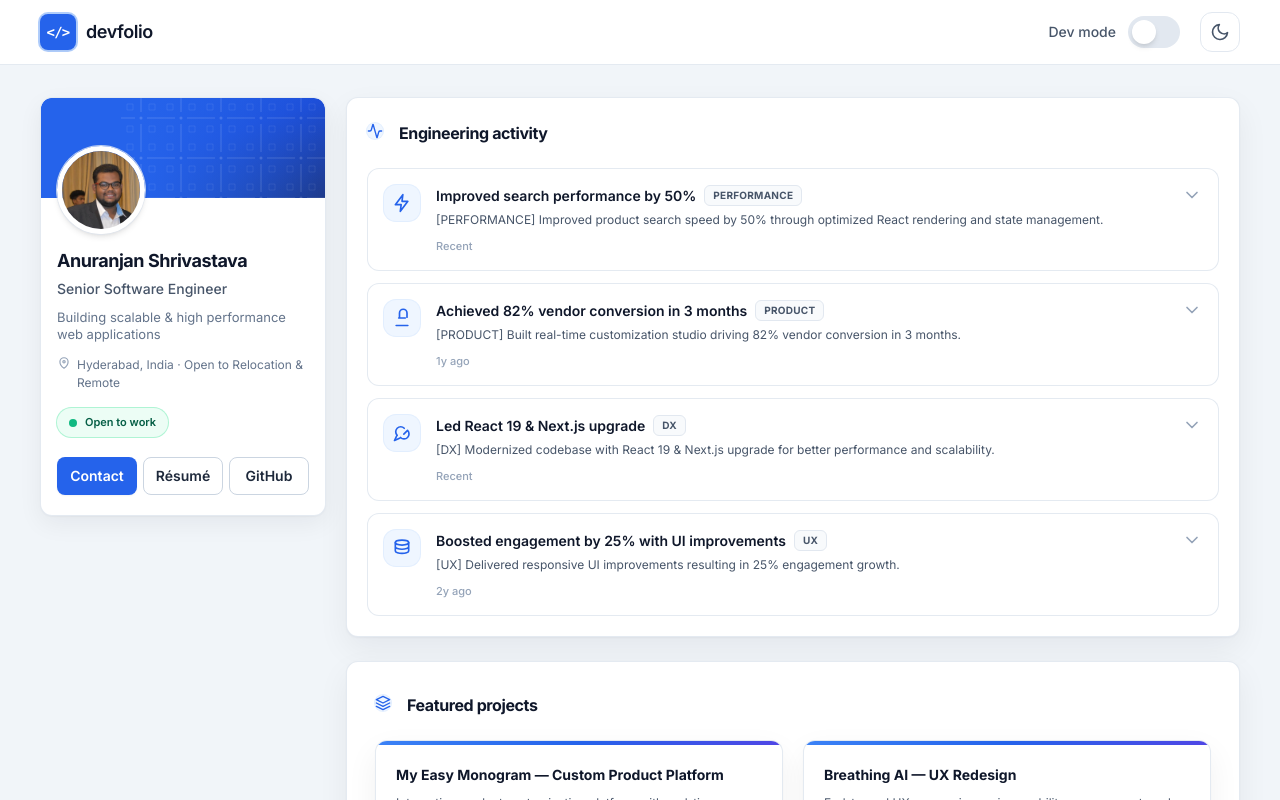
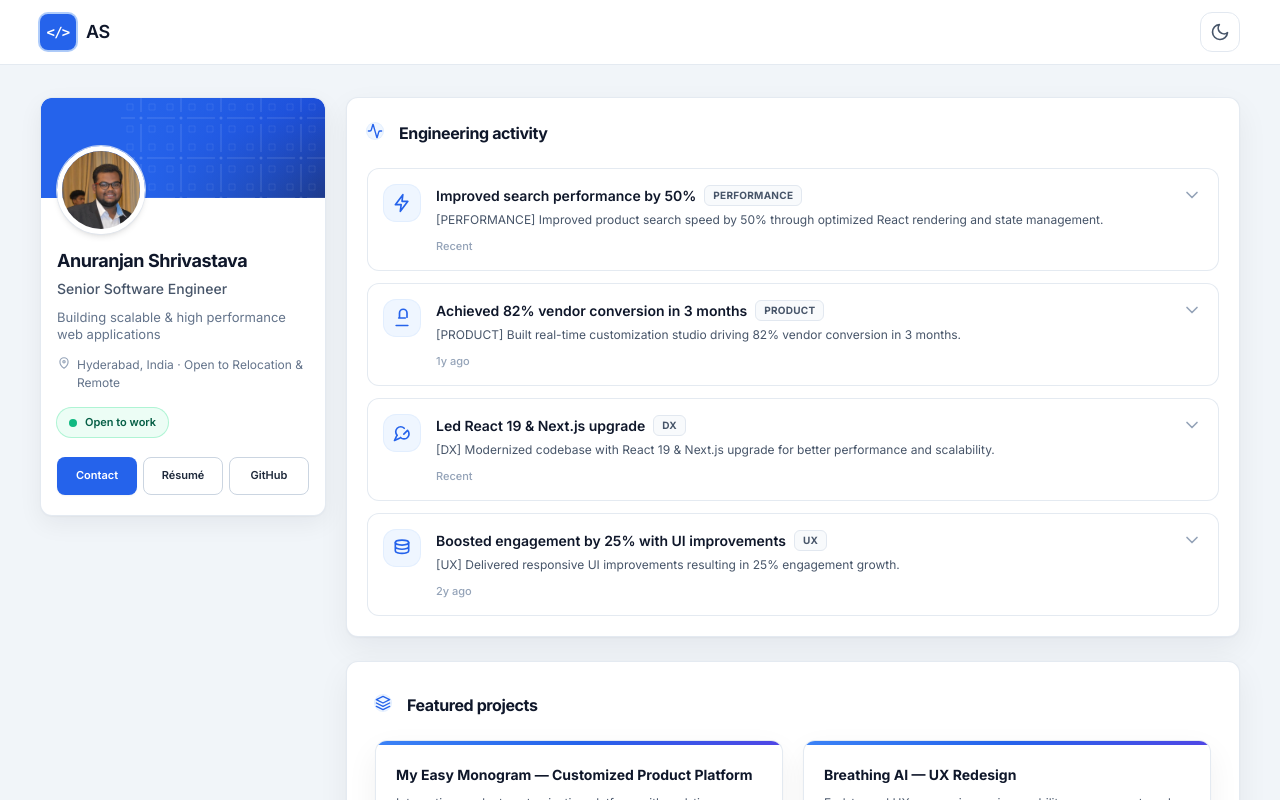
Before and after one commit to sanuranjangit/Portfolio, a React (Create React App) app: page / in a window 1280 px wide. Shown: the top 800 px of the page. Built offline with nearby package versions, Linux system fonts and the light colour scheme.

Commit message:
Update Component data & fix navbar & favicon

```diff
--- a/public/index.html
+++ b/public/index.html
@@ -2,13 +2,13 @@
 <html lang="en">
   <head>
     <meta charset="utf-8" />
-    <link rel="icon" href="%PUBLIC_URL%/favicon.ico" />
+    <link rel="icon" type="image/svg+xml" href="%PUBLIC_URL%/favicon.svg" />
     <meta name="viewport" content="width=device-width, initial-scale=1" />
     <meta name="theme-color" content="#2563eb" />
-    <meta name="description" content="devfolio — developer portfolio dashboard" />
+    <meta name="description" content="S.Anuranjan — Senior Software Engineer portfolio" />
     <link rel="apple-touch-icon" href="%PUBLIC_URL%/logo192.png" />
     <link rel="manifest" href="%PUBLIC_URL%/manifest.json" />
-    <title>devfolio</title>
+    <title>Anuranjan Shrivastava</title>
   </head>
   <body>
     <noscript>You need to enable JavaScript to run this app.</noscript>
--- a/src/components/layout/Navbar.jsx
+++ b/src/components/layout/Navbar.jsx
@@ -20,11 +20,11 @@ export default function Navbar({
       <div className="mx-auto flex max-w-[1248px] items-center justify-between gap-4 px-4 py-3 sm:px-6">
         <Link to="/" className="flex items-center gap-2.5 font-semibold text-slate-900 dark:text-white">
           <LogoMark />
-          <span className="text-lg tracking-tight">devfolio</span>
+          <span className="text-lg tracking-tight">AS</span>
         </Link>
         <div className="flex items-center gap-4 sm:gap-5">
-
-          <div className="flex items-center gap-3">
+          {/* Commented out for now as I don't need developer mode for first release */}
+          {/* <div className="flex items-center gap-3">
             <span className="hidden text-sm font-medium text-slate-600 dark:text-slate-300 sm:inline">Dev mode</span>
             <button
               type="button"
@@ -44,7 +44,7 @@ export default function Navbar({
                 )}
               />
             </button>
-          </div>
+          </div> */}
           <button
             type="button"
             onClick={onToggleDark}
--- a/src/components/layout/Sidebar.jsx
+++ b/src/components/layout/Sidebar.jsx
@@ -1,8 +1,36 @@
-import { useId } from 'react';
+import { useId, useState } from 'react';
+import { useLocation } from 'react-router-dom';
 import Button from '../common/Button';
 import Badge from '../common/Badge';
+import Modal from '../common/Modal';
 import { profile } from '../../data/profileData';
 import { cn } from '../../utils/helpers';
+
+function MailIcon() {
+  return (
+    <svg viewBox="0 0 24 24" fill="none" stroke="currentColor" className="h-5 w-5" aria-hidden>
+      <path strokeWidth="2" strokeLinecap="round" strokeLinejoin="round" d="M4 6h16v12H4z" />
+      <path strokeWidth="2" strokeLinecap="round" strokeLinejoin="round" d="M4 7l8 6 8-6" />
+    </svg>
+  );
+}
+
+function LinkedInIcon() {
+  return (
+    <svg viewBox="0 0 24 24" fill="currentColor" className="h-5 w-5" aria-hidden>
+      <path d="M20.45 20.45h-3.55v-5.57c0-1.33-.02-3.04-1.85-3.04-1.85 0-2.13 1.45-2.13 2.94v5.67H9.36V9h3.41v1.56h.05c.47-.9 1.63-1.85 3.36-1.85 3.6 0 4.27 2.37 4.27 5.45v6.29zM5.34 7.43a2.06 2.06 0 110-4.11 2.06 2.06 0 010 4.11zM7.12 20.45H3.55V9h3.57v11.45zM22.22 0H1.77C.79 0 0 .77 0 1.72v20.55C0 23.23.79 24 1.77 24h20.45c.98 0 1.78-.77 1.78-1.72V1.72C24 .77 23.2 0 22.22 0z" />
+    </svg>
+  );
+}
+
+function CopyIcon() {
+  return (
+    <svg viewBox="0 0 24 24" fill="none" stroke="currentColor" className="h-4 w-4" aria-hidden>
+      <rect x="9" y="9" width="11" height="11" rx="2" strokeWidth="2" />
+      <path strokeWidth="2" strokeLinecap="round" strokeLinejoin="round" d="M5 15V5a2 2 0 012-2h10" />
+    </svg>
+  );
+}
 
 function CircuitPattern({ patternId }) {
   return (
@@ -45,12 +73,27 @@ function PinIcon() {
 
 export default function Sidebar({ developerMode = false }) {
   const patternId = useId().replace(/:/g, '');
+  const location = useLocation();
+  const hideOnMobile = location.pathname.startsWith('/projects/');
+  const [contactOpen, setContactOpen] = useState(false);
+  const [copied, setCopied] = useState(false);
+
+  const handleCopyEmail = async () => {
+    try {
+      await navigator.clipboard.writeText(profile.email);
+      setCopied(true);
+      setTimeout(() => setCopied(false), 1800);
+    } catch {
+      // Clipboard unavailable; fail silently
+    }
+  };
 
   return (
     <aside
       className={cn(
-        'mx-auto w-full max-w-[286px] lg:mx-0',
-        'lg:sticky lg:top-20 lg:self-start',
+        'w-full md:mx-0 md:max-w-[286px]',
+        'md:sticky md:top-20 md:self-start',
+        hideOnMobile && 'hidden md:block',
         developerMode && 'rounded-2xl dev-outline p-1'
       )}
     >
@@ -68,16 +111,20 @@ export default function Sidebar({ developerMode = false }) {
           <CircuitPattern patternId={`circuit-${patternId}`} />
         </div>
 
-        <div className="relative -mt-[52px] flex flex-col px-4 pb-5 pt-0">
+        <div className="relative -mt-[52px] flex flex-col px-4 pb-5 pt-0 sm:px-6 md:px-4">
+          <div className="flex flex-col items-baseline md:items-stretch">
             <img
               src={profile.avatarUrl}
               alt=""
-            className="h-[88px] w-[88px] rounded-full border-[5px] border-white object-cover shadow-md ring-1 ring-slate-200/80 dark:border-slate-900 dark:ring-slate-700"
+              className="h-[88px] w-[88px] shrink-0 rounded-full border-[5px] border-white object-cover shadow-md ring-1 ring-slate-200/80 dark:border-slate-900 dark:ring-slate-700"
             />
-          <h1 className="mt-4 text-lg font-bold leading-tight tracking-tight text-slate-900 dark:text-white">
+            <div className="min-w-0 mt-4 md:w-full">
+              <h1 className="text-lg font-bold leading-tight tracking-tight text-slate-900 dark:text-white">
                 {profile.name}
               </h1>
               <p className="mt-1.5 text-sm font-medium text-slate-600 dark:text-slate-300">{profile.title}</p>
+            </div>
+          </div>
           <p className="mt-2.5 text-[13px] leading-snug text-slate-500 dark:text-slate-400">{profile.tagline}</p>
           <div className="mt-3 flex gap-1.5 text-[12px] text-slate-500 dark:text-slate-400">
             <PinIcon />
@@ -89,38 +136,105 @@ export default function Sidebar({ developerMode = false }) {
               Open to work
             </div>
           )}
-          <div className="mt-5 grid w-full grid-cols-3 gap-1.5">
+          <div className="mt-5 grid w-full grid-cols-3 gap-2 md:gap-1.5">
             <Button
-              as="a"
-              href={profile.contactHref}
-              className="min-h-[38px] w-full justify-center gap-1 px-1.5 py-2 text-[11px] font-semibold leading-tight"
+              type="button"
+              onClick={() => setContactOpen(true)}
+              className="min-h-[40px] w-full justify-center gap-1 px-2 py-2 text-xs font-semibold leading-tight md:min-h-[38px] md:px-1.5 md:text-[11px]"
             >
-              {/* <MessageIcon /> */}
               Contact
             </Button>
             <Button
               as="a"
               href={profile.resumeUrl}
+              target="_blank"
+              rel="noreferrer"
+              aria-label="Open résumé in a new tab (PDF)"
+              className="min-h-[40px] w-full justify-center gap-1 border-slate-300 bg-white px-2 py-2 text-xs font-semibold leading-tight text-slate-800 hover:bg-slate-50 dark:border-slate-600 dark:bg-slate-900 dark:text-slate-100 dark:hover:bg-slate-800 md:min-h-[38px] md:px-1.5 md:text-[11px]"
               variant="secondary"
-              className="min-h-[38px] w-full justify-center gap-1 border-slate-300 bg-white px-1.5 py-2 text-[11px] font-semibold leading-tight text-slate-800 hover:bg-slate-50 dark:border-slate-600 dark:bg-slate-900 dark:text-slate-100 dark:hover:bg-slate-800"
             >
-              {/* <DocumentIcon /> */}
               Résumé
             </Button>
             <Button
               as="a"
               href={profile.githubUrl}
               variant="secondary"
-              className="min-h-[38px] w-full justify-center gap-1 border-slate-300 bg-white px-1.5 py-2 text-[11px] font-semibold leading-tight text-slate-800 hover:bg-slate-50 dark:border-slate-600 dark:bg-slate-900 dark:text-slate-100 dark:hover:bg-slate-800"
+              className="min-h-[40px] w-full justify-center gap-1 border-slate-300 bg-white px-2 py-2 text-xs font-semibold leading-tight text-slate-800 hover:bg-slate-50 dark:border-slate-600 dark:bg-slate-900 dark:text-slate-100 dark:hover:bg-slate-800 md:min-h-[38px] md:px-1.5 md:text-[11px]"
               target="_blank"
               rel="noreferrer"
             >
-              {/* <GitHubIcon /> */}
               GitHub
             </Button>
           </div>
         </div>
       </div>
+
+      <Modal
+        isOpen={contactOpen}
+        onClose={() => setContactOpen(false)}
+        title="Get in touch"
+        developerMode={developerMode}
+        devLabel="ContactModal"
+      >
+        <p className="text-sm text-slate-600 dark:text-slate-300">
+          Reach out via email or connect with me on LinkedIn — happy to chat about roles, collaboration, or anything web.
+        </p>
+        <ul className="mt-5 space-y-3">
+          <li className="flex items-center gap-3 rounded-xl border border-slate-200 bg-slate-50 p-3 dark:border-slate-700 dark:bg-slate-800/50">
+            <span className="flex h-10 w-10 shrink-0 items-center justify-center rounded-lg bg-brand-50 text-brand-700 ring-1 ring-brand-100 dark:bg-brand-950/60 dark:text-brand-300 dark:ring-brand-900">
+              <MailIcon />
+            </span>
+            <div className="min-w-0 flex-1">
+              <p className="text-[11px] font-semibold uppercase tracking-wider text-slate-500 dark:text-slate-400">
+                Email
+              </p>
+              <a
+                href={`mailto:${profile.email}`}
+                className="block truncate text-sm font-medium text-slate-900 hover:text-brand-700 dark:text-white dark:hover:text-brand-300"
+              >
+                {profile.email}
+              </a>
+            </div>
+            <button
+              type="button"
+              onClick={handleCopyEmail}
+              className="inline-flex shrink-0 items-center gap-1.5 rounded-lg border border-slate-200 bg-white px-2.5 py-1.5 text-xs font-medium text-slate-700 transition-colors hover:bg-slate-50 dark:border-slate-600 dark:bg-slate-900 dark:text-slate-200 dark:hover:bg-slate-800"
+              aria-label="Copy email address"
+            >
+              <CopyIcon />
+              {copied ? 'Copied' : 'Copy'}
+            </button>
+          </li>
+          <li className="flex items-center gap-3 rounded-xl border border-slate-200 bg-slate-50 p-3 dark:border-slate-700 dark:bg-slate-800/50">
+            <span className="flex h-10 w-10 shrink-0 items-center justify-center rounded-lg bg-[#0a66c2]/10 text-[#0a66c2] ring-1 ring-[#0a66c2]/20 dark:bg-[#0a66c2]/20 dark:text-[#5fa9ff] dark:ring-[#0a66c2]/40">
+              <LinkedInIcon />
+            </span>
+            <div className="min-w-0 flex-1">
+              <p className="text-[11px] font-semibold uppercase tracking-wider text-slate-500 dark:text-slate-400">
+                LinkedIn
+              </p>
+              <a
+                href={profile.linkedinUrl}
+                target="_blank"
+                rel="noreferrer"
+                className="block truncate text-sm font-medium text-slate-900 hover:text-brand-700 dark:text-white dark:hover:text-brand-300"
+              >
+                linkedin.com/in/anuranjan-shrivastava
+              </a>
+            </div>
+            <Button
+              as="a"
+              href={profile.linkedinUrl}
+              target="_blank"
+              rel="noreferrer"
+              variant="secondary"
+              className="shrink-0 px-2.5 py-1.5 text-xs"
+            >
+              Open
+            </Button>
+          </li>
+        </ul>
+      </Modal>
     </aside>
   );
 }
--- a/src/components/projects/ProjectCard.jsx
+++ b/src/components/projects/ProjectCard.jsx
@@ -36,7 +36,7 @@ function ProjectCard({ project, developerMode = false }) {
           ))}
         </div>
         <div className="mt-5 flex flex-wrap gap-2 border-t border-slate-100 pt-4 dark:border-slate-800">
-         {project.demoUrl && <Button as="a" href={project.demoUrl} className="px-3 py-1.5 text-xs">
+         {project.demoUrl && <Button as="a" href={project.demoUrl} target="_blank" rel="noreferrer" className="px-3 py-1.5 text-xs">
               Project Link
               <ExternalIcon />
             </Button>}
--- a/src/components/projects/ProjectsSection.jsx
+++ b/src/components/projects/ProjectsSection.jsx
@@ -22,7 +22,7 @@ export default function ProjectsSection({ developerMode = false, id = 'projects'
           developerMode={developerMode}
           devName="ProjectsSection"
         />
-        <div className="grid gap-5 sm:grid-cols-2">
+        <div className="grid gap-5 grid-cols-[repeat(auto-fit,minmax(min(340px,100%),1fr))]">
           {projects.map((p) => (
             <ProjectCard key={p.id} project={p} developerMode={developerMode} />
           ))}
--- a/src/data/profileData.js
+++ b/src/data/profileData.js
@@ -7,9 +7,12 @@ export const profile = {
  locationLabel: 'Hyderabad, India · Open to Relocation & Remote',
   openToWork: true,
   avatarUrl: avatarImg,
-  resumeUrl: '#resume',
+  resumeUrl: `${process.env.PUBLIC_URL}/CV_AnuranjanShrivastava.pdf`,
+  resumeFileName: 'CV_AnuranjanShrivastava.pdf',
   githubUrl: 'https://github.com/sanuranjangit',
-  contactHref: 'mailto:hello@example.dev',
+  email: 's.anuranjan.shrivastava@gmail.com',
+  linkedinUrl: 'https://www.linkedin.com/in/anuranjan-shrivastava/',
+  contactHref: 'mailto:s.anuranjan.shrivastava@gmail.com',
   bio: 'I design and ship reliable platforms where APIs, queues, and UX meet—favoring observable systems and crisp developer experience.',
   status: 'online',
   quickLinks: [
@@ -23,10 +26,39 @@ export const profile = {
 
 export const recommendations = [
   {
+    id: 'rec-2',
+    author: 'Akhilesh Patidar',
+    role: 'Engineer-2',
+    company: 'Apexon',
+    url : "https://www.linkedin.com/in/akhilesh-patidar-8130441b3/",
+    body:
+      `I worked with Anuranjan on our frontend team and found him to be a highly reliable and skilled developer. He has strong expertise in React and consistently delivered clean, scalable, and performant solutions.
+
+He takes ownership of his work, handles debugging efficiently across environments, and contributes well to team practices like version control and CI/CD. He also mentored junior developers, which added great value to the team.
+
+A dependable engineer and a great team player—I’d highly recommend him.
+`,
+  },
+  {
+    id: 'rec-3',
+    author: 'Sunil Prajapati',
+    role: 'Product Designer / UX Designer',
+    company: 'Big Air Lab',
+    url : "https://www.linkedin.com/in/sunilkumar-prajapati281325/",
+    body:
+      `Anuranjan is a frontend developer who truly understands user experience. While working on UX-focused projects, he translated design ideas into clean, intuitive, and reusable components.
+
+He pays close attention to usability and detail, and actively improves interfaces based on feedback and testing. His collaboration with design teams made a noticeable impact on overall product quality.
+
+A great blend of technical skill and UX thinking—I’d gladly work with him again.
+`,
+  },
+  {
     id: 'rec-1',
     author: 'Rushabh Dave',
     role: 'Fullstack Developer | MERN',
-    company: 'Lucent Innovation',
+    company: 'Bacancy Technology',
+    url : "https://www.linkedin.com/in/rushabh-dave/",
     body:
       'Anuranjan is highly skilled when it comes to problem solving and code optimizations. He holds a deeper understanding of Web development and modern tools. Apart from core skills he is very friendly to approach and I have always found him being supportive. I highly recommend him for his resilience, attention to details, optimization skills and supportive nature.',
   },
--- a/src/data/projectsData.js
+++ b/src/data/projectsData.js
@@ -2,11 +2,11 @@ export const projects = [
   {
     id: 'proj-monogram',
     slug: 'my-easy-monogram',
-    title: 'My Easy Monogram — Custom Product Platform',
+    title: 'My Easy Monogram — Customized Product Platform',
     tagline:
       'Interactive product customization platform with real-time previews driving massive vendor onboarding.',
     thumbnail: '',
-    tech: ['React', 'Node.js', 'Canvas', 'Redux'],
+    tech: ['React', 'Node.js', 'Canvas', 'Redux' , 'Konva'],
     demoUrl: 'https://myeasymonogram.com/',
     githubUrl: null,
     highlights: [
@@ -31,7 +31,7 @@ export const projects = [
     tagline:
       'End-to-end UX revamp improving usability, engagement, and overall user satisfaction.',
     thumbnail: '',
-    tech: ['React', 'UX', 'Design Systems'],
+    tech: ['React', 'UX', 'TypeScript'],
     demoUrl: 'https://www.breathing.ai/',
     githubUrl: null,
     highlights: [
@@ -43,7 +43,7 @@ export const projects = [
     architecture:
       'Component-driven React architecture with reusable UI patterns and improved state handling.',
     challenges:
-      'Aligning business requirements with user expectations while maintaining design consistency.',
+      'Aligning business requirements with user expectations while maintaining design consistency. Additionally, handled timing-sensitive interactions within a browser extension environment using browser APIs like setTimeout, ensuring accurate and smooth user experience despite background execution constraints.',
     decisions:
       'Introduced reusable design components and improved UX flows based on user feedback and testing.',
     relatedSkillSlugs: ['react', 'ux'],
```
Also changed, not shown: src/components/layout/MainLayout.jsx (+9 -3 lines), src/components/profile/ProfileHeader.jsx (+9 -2 lines), src/components/profile/RecommendationSection.jsx (+17 -2 lines), src/components/projects/ProjectDetail.jsx (+10 -6 lines), public/favicon.svg (added), public/manifest.json, 1 other file (tests, documents, lock files or other folders). Lines whose indentation alone changed are shown as unchanged.
